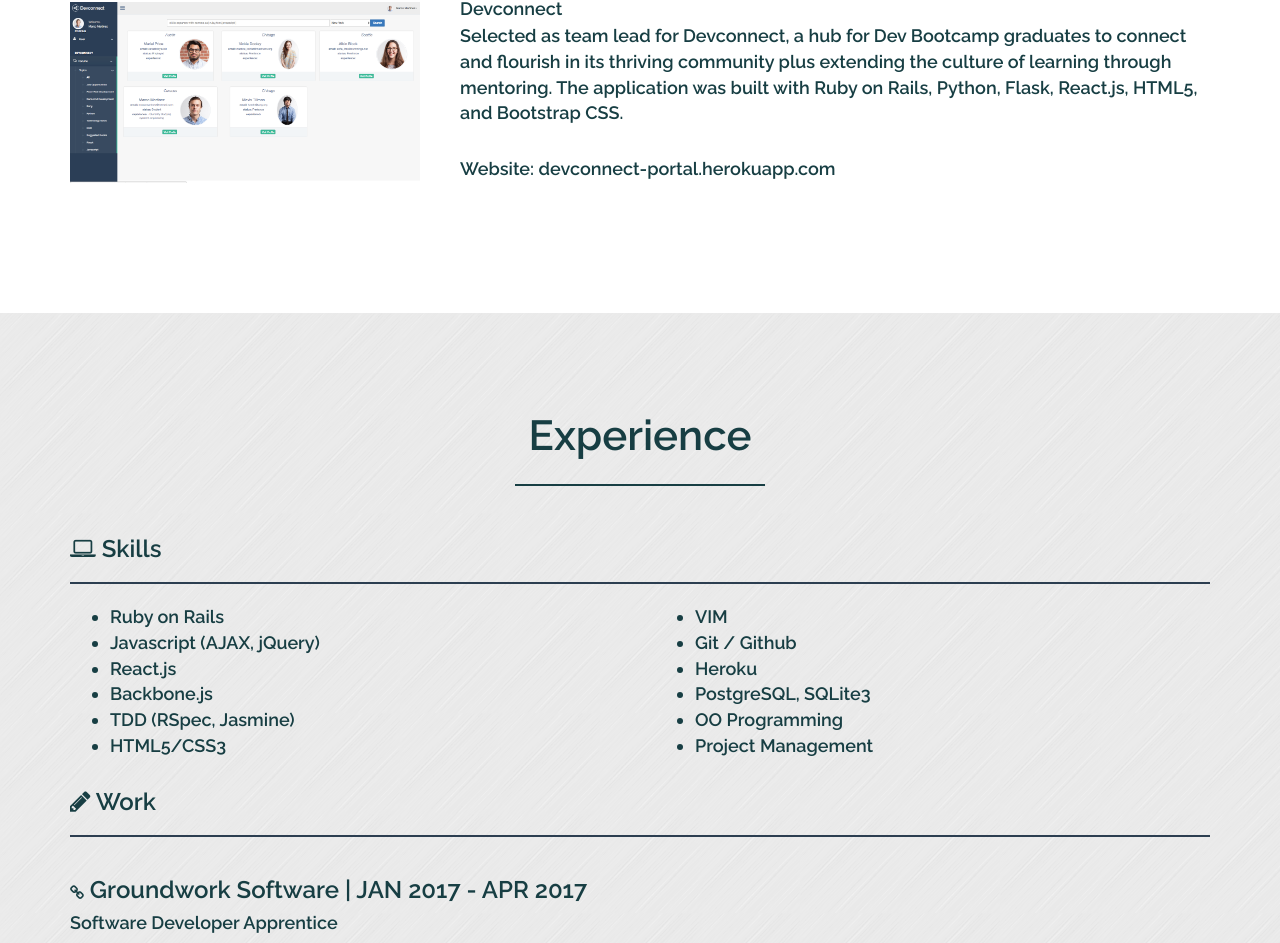
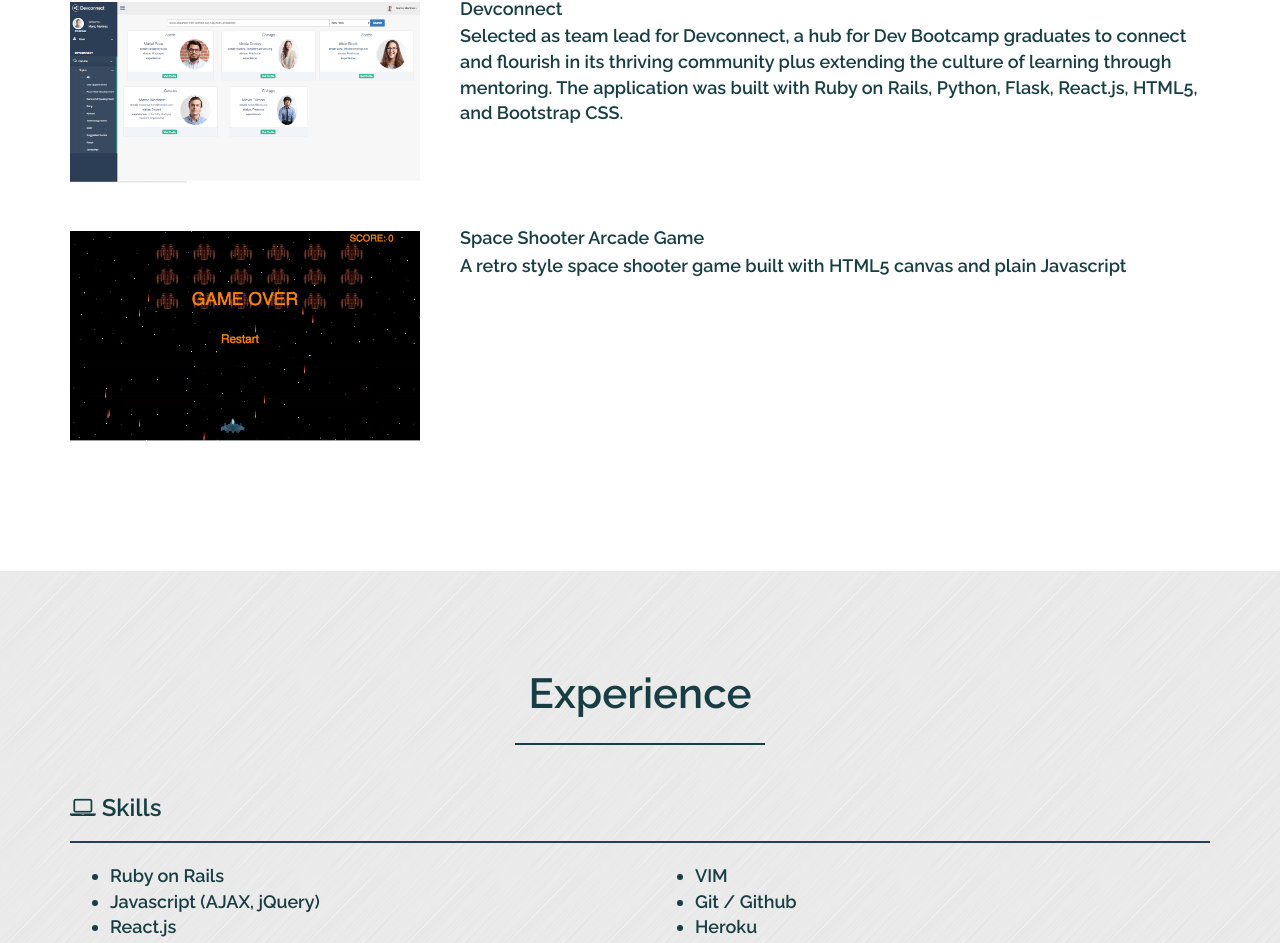
Before and after one commit to p-duke/react-app-peter-duke.com, a React (Create React App) app: page / in a window 1280 px wide. Shown: the part 1738-2681 px from the top of the page. Built offline with nearby package versions, Linux system fonts and the light colour scheme.

Commit message:
Update projects section to support arcade game

```diff
--- a/src/Portfolio.js
+++ b/src/Portfolio.js
@@ -14,18 +14,19 @@ class Portfolio extends Component {
   constructor() {
     super();
     this.state = {
-      showModal: false
+      devconnect: false,
+      arcadeGame: false
     }
     this.close = this.close.bind(this);
     this.open = this.open.bind(this);
   }
 
-  close() {
-    this.setState({ showModal: false });
+  close(state) {
+    this.setState({ [state]: false });
   }
 
-  open() {
-    this.setState({ showModal: true });
+  open(state) {
+    this.setState({ [state]: true });
   }
 
 
@@ -33,6 +34,12 @@ class Portfolio extends Component {
     const popover = (
       <Popover id="modal-popover">
         Click to see more!
+      </Popover>
+      );
+
+    const popoverArcade = (
+      <Popover id="arcade-modal-popover">
+        Click to play!
       </Popover>
       );
 
@@ -67,12 +74,13 @@ class Portfolio extends Component {
               </div> */}
 
                 {/* Version 2 with Media object on left side */}
+                {/* DevConnect Project Section*/}
                 <div className="row">
                 <Media className="col-md-4">
                     <Media.Left align="middle">
                       <div className="portfolio-item">
                       <OverlayTrigger placement="bottom" overlay={popover}>
-                         <a onClick={this.open} href="#portfolioModal1" className="portfolio-link" data-toggle="modal">
+                         <a onClick={() => this.open('devconnect')} ref='devconnect' id="devconnect" className="portfolio-link" data-toggle="modal">
                              <div className="caption">
                                  <div className="caption-content">
                                      <i className="fa fa-search-plus fa-3x"></i>
@@ -92,15 +100,43 @@ class Portfolio extends Component {
                       </Media.Heading>
                       <p>Selected as team lead for Devconnect, a hub for Dev Bootcamp graduates to connect and flourish in its thriving community plus extending the culture of learning through mentoring. The application was built with Ruby on Rails, Python, Flask, React.js, HTML5, and Bootstrap CSS.</p>
                       <br/>
-                      <OverlayTrigger trigger={['hover','focus']} placement="top" overlay={popoverHoverFocus}>
-                        <p><a  target="_blank" href="https://devconnect-portal.herokuapp.com">Website: devconnect-portal.herokuapp.com</a></p>
-                      </OverlayTrigger>
                     </Media.Body>
                   </Media>
                   </div>
                 </Media>
                 </div>
 
+                {/* Galaxy Space Shooter Project Section */}
+                <div className="row">
+                <Media className="col-md-4">
+                    <Media.Left align="middle">
+                      <div className="portfolio-item">
+                      <OverlayTrigger placement="bottom" overlay={popoverArcade}>
+                         <a onClick={() => this.open('arcadeGame')} ref='arcadeGame' href="#portfolioModal1" className="portfolio-link" data-toggle="modal">
+                             <div className="caption">
+                                 <div className="caption-content">
+                                     <i className="fa fa-search-plus fa-3x"></i>
+                                 </div>
+                             </div>
+                             <img className="img-responsive" src={require('../images/galaxy-shooter-game.png')} alt=""/>
+                         </a>
+                         </OverlayTrigger>
+                      </div>
+                    </Media.Left>
+                </Media>
+                <Media>
+                  <div>
+                  <Media className="col-lg-12">
+                    <Media.Body>
+                      <Media.Heading><bold>Space Shooter Arcade Game</bold>
+                      </Media.Heading>
+                      <p>A retro style space shooter game built with HTML5 canvas and plain Javascript</p>
+                      <br/>
+                    </Media.Body>
+                  </Media>
+                  </div>
+                </Media>
+                </div>
                 {/* Version 3 with Carousel */}
                 {/* <div className="row">
                   <div className="container-fluid">
@@ -142,10 +178,9 @@ class Portfolio extends Component {
                     </Media>
                 </div> */}
 
-
+        {/* Devconnect Modal */}
         <div>
-
-        <Modal show={this.state.showModal} onHide={this.close}>
+        <Modal show={this.state.devconnect} onHide={() => this.close('devconnect')}>
           <Modal.Header closeButton>
             <Modal.Title>Devconnect |
             <OverlayTrigger trigger={['hover','focus']} placement="bottom" overlay={popoverHoverFocus}>
@@ -205,17 +240,30 @@ class Portfolio extends Component {
             </Carousel>
           </Modal.Body>
           <Modal.Footer>
-            <Button onClick={this.close}>Close</Button>
+            <Button onClick={() => this.close('devconnect')}>Close</Button>
           </Modal.Footer>
         </Modal>
       </div>
+      </div>
 
-
-
-
-          </div>
-      </section>
-
+        {/* Galaxy Space Shooter Modal */}
+        <div>
+        <Modal show={this.state.arcadeGame} onHide={() => this.close('arcadeGame')} dialogClassName="arcade-game-modal">
+          <Modal.Header closeButton>
+            <Modal.Title>Arcade Style Space Shooter</Modal.Title>
+          </Modal.Header>
+          <Modal.Body>
+            <h4>User Functionality</h4>
+            <div className="iframe-wrapper">
+              <iframe src="https://protected-temple-76163.herokuapp.com" width="600" height="360"></iframe>
+            </div>
+          </Modal.Body>
+          <Modal.Footer>
+          <Button onClick={() => this.close('arcadeGame')}>Close</Button>
+          </Modal.Footer>
+        </Modal>
+      </div>
+    </section>
     );
   }
 }
--- a/src/index.css
+++ b/src/index.css
@@ -31,6 +31,14 @@
       font-size: 15px;
     }
 
+    .iframe-wrapper {
+      height: 360px;
+      width: 600px;
+    }
+
+    .arcade-game-modal {
+      width: 650px;
+    }
 
     #hero {
       margin: 0;
@@ -95,7 +103,6 @@
     .grey-star {
       color: #bdbdbd;
     }
-
 
     /*Freelance Code*/
 
```
Also changed, not shown: images/galaxy-shooter-game.png (added).
